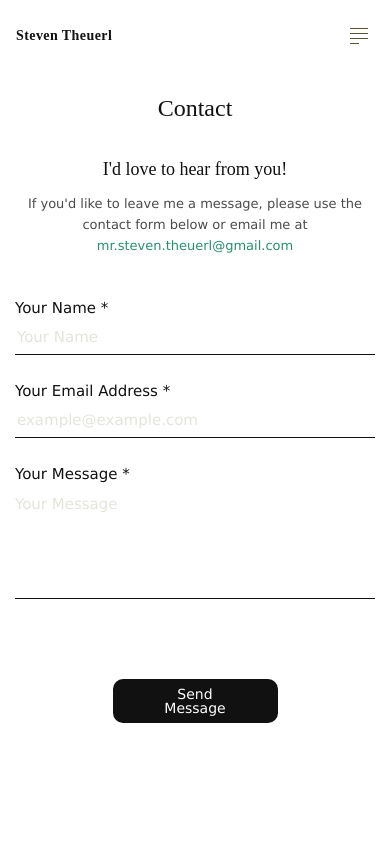
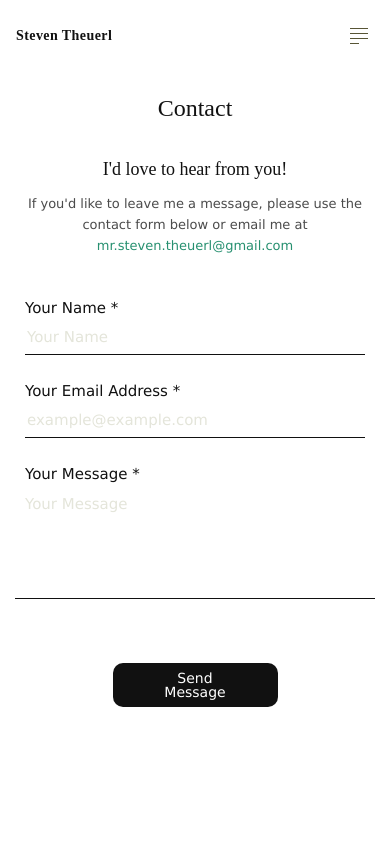
Before and after one commit to Steven-Theuerl/portfolio, a React (Create React App) app: page /Contact in a window 390 px wide. Shown: the top 844 px of the page. Built offline with nearby package versions, Linux system fonts and the light colour scheme.

Commit message:
scuffed and fixed send button on contact page

```diff
--- a/src/Components/Collections/Contact/ContactBody.js
+++ b/src/Components/Collections/Contact/ContactBody.js
@@ -133,11 +133,12 @@ const [contacted, setContacted] = useState(false);
                         <div className={styles.contactMessageSeperator}/>
                         {errors.message && <span className={styles.errorMessage}>Please enter a message</span>}
                 </div>
-            </form>
-            <button className={styles.sendButton}
+                 <button className={styles.sendButton}
                     type='submit'>
                     Send Message
                 </button>
+            </form>
+
         </div>
     </div>] }
     </>
--- a/src/Components/Collections/Contact/ContactBody.module.css
+++ b/src/Components/Collections/Contact/ContactBody.module.css
@@ -26,6 +26,8 @@
     .contactBodyContainer {
         margin-top: 72px;
         display: flex;
+        width: 100%;
+        max-width: 340px;
         padding: 24px 16px 64px 16px;
         flex-direction: column;
         align-items: center;
@@ -458,7 +460,7 @@
             font-weight: 400;
             line-height: 100%; /* 14px */
             border: none;
-            margin-top: 64px;
+            margin-top: 40px;
         }
 
         .entireContactedBody {
@@ -707,7 +709,6 @@
             font-weight: 400;
             line-height: 100%; /* 14px */
             border: none;
-
         }
 
         .entireContactedBody {
```
